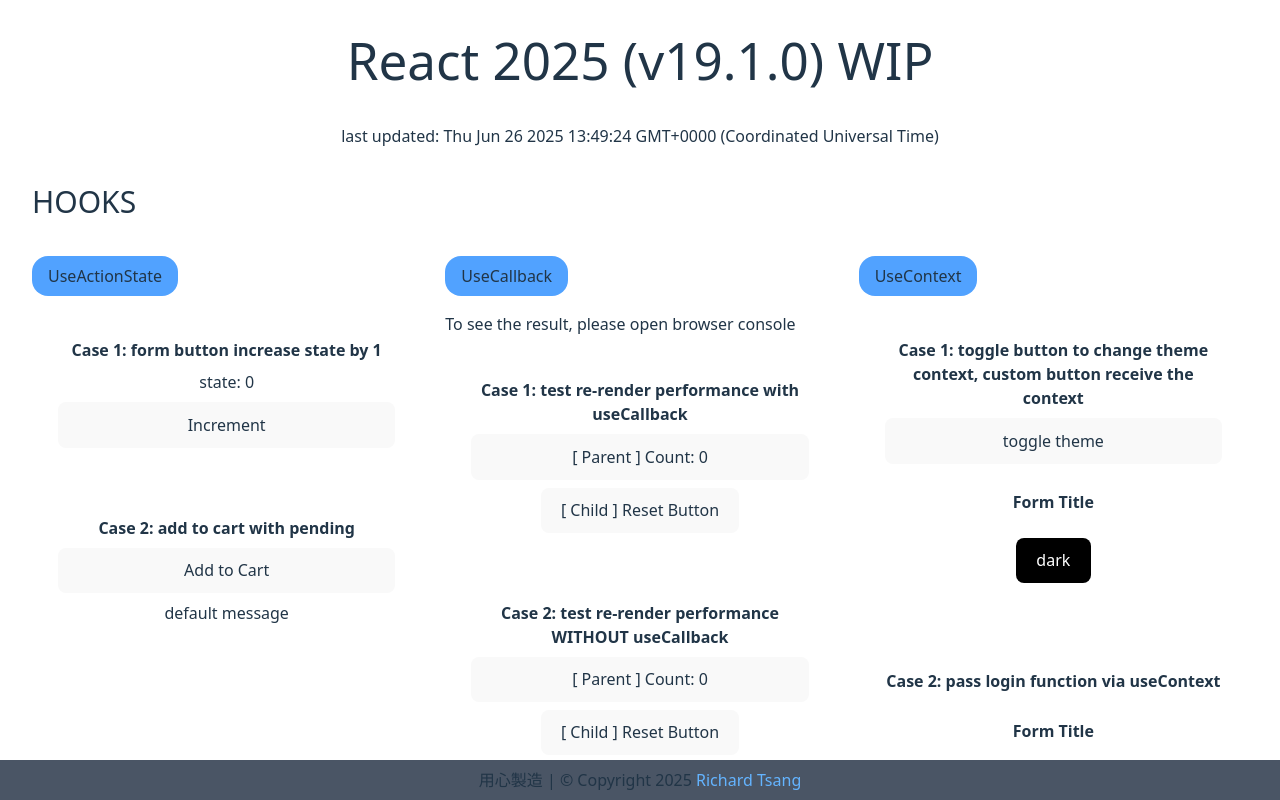
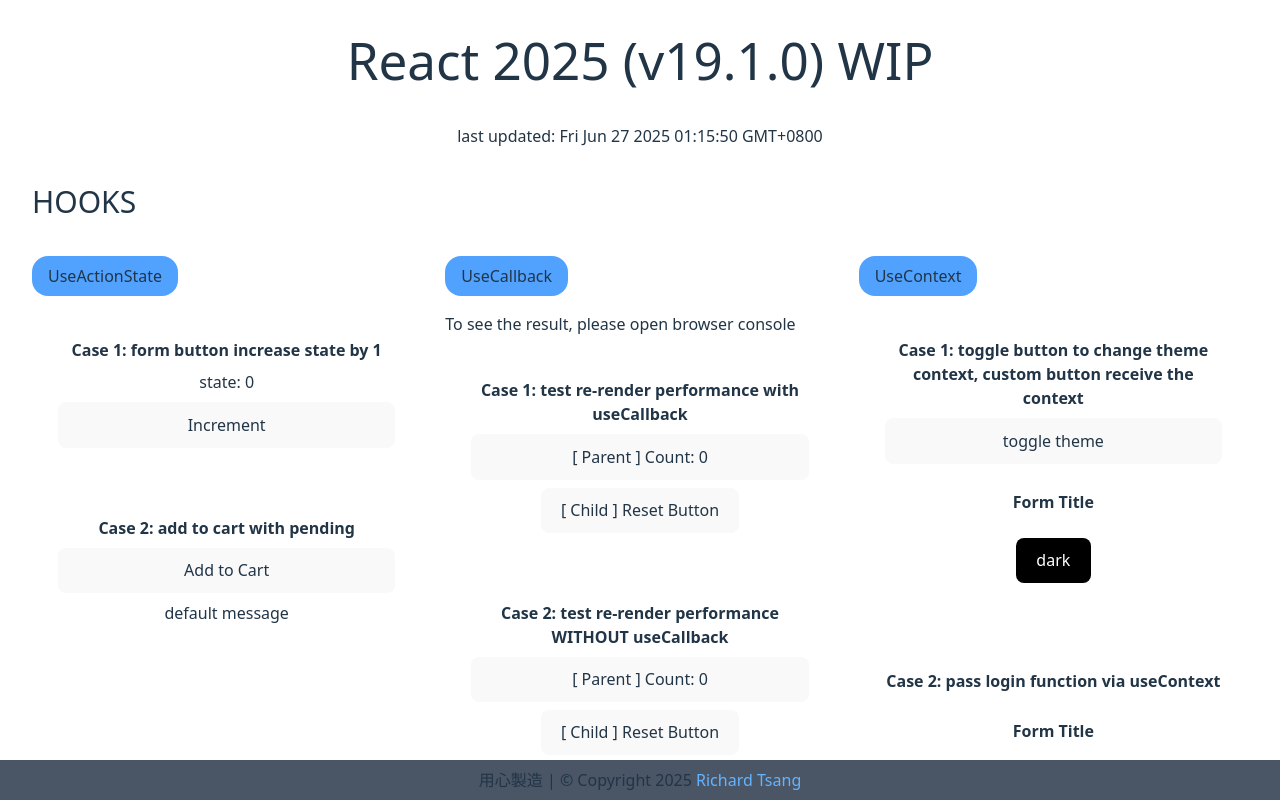
Before and after one commit to r7chardgh/react2025, a React (Vite) app: page / in a window 1280 px wide. Shown: the top 800 px of the page. Built offline with nearby package versions, Linux system fonts and the light colour scheme.

Commit message:
modify app

```diff
--- a/src/App.tsx
+++ b/src/App.tsx
@@ -7,11 +7,10 @@
 import UseDebugValue from './components/UseDebugValue'
 
 function App() {
-  const date = new Date();
   return (
     <main className='w-full flex flex-col gap-9 mb-9'>
       <h1>React 2025 (v19.1.0) WIP</h1>
-      <p>last updated: {date.toString()}</p>
+      <p>last updated: Fri Jun 27 2025 01:15:50 GMT+0800</p>
       <Section title='HOOKS'>
         <Grid className='gap-6 w-full'>
           <UseActionState />
```
